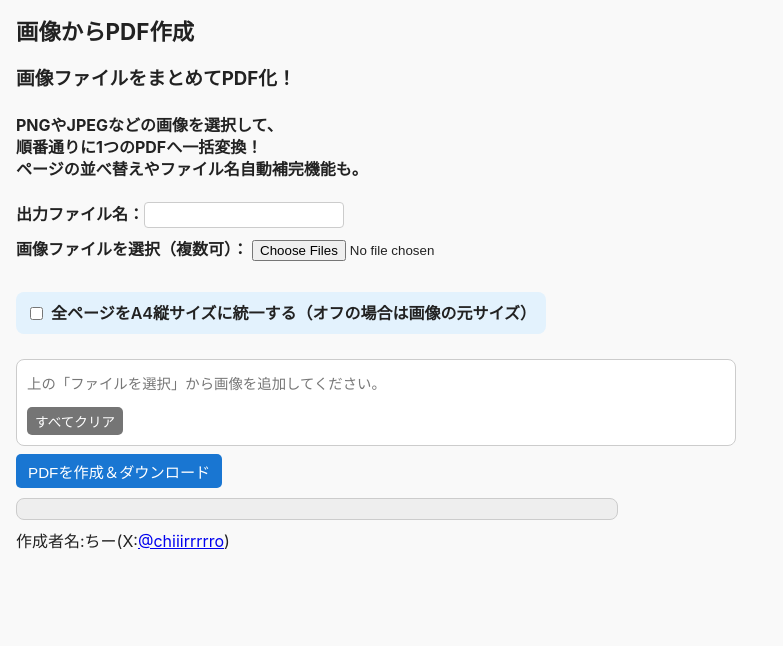
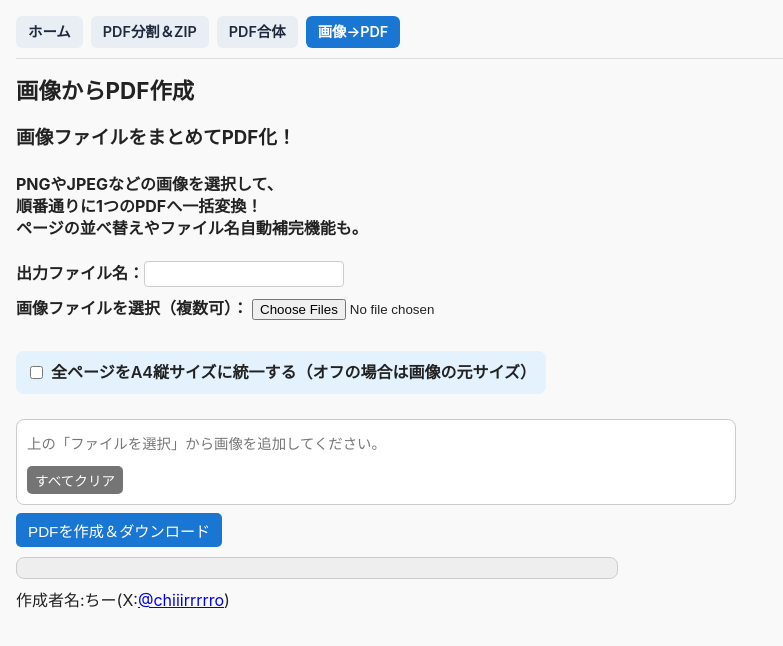
Before and after one commit to chiiirrrrro/PDF-tools, a plain HTML site: page img-to-pdf/index.html in a window 1280 px wide. Shown: the whole page, without its empty margins (0-783 px from the left). Drawn offline with Linux system fonts and the light colour scheme.

Commit message:
Add navigation links to index.html

```diff
--- a/img-to-pdf/index.html
+++ b/img-to-pdf/index.html
@@ -9,6 +9,12 @@
   <link rel="stylesheet" href="./img-to-pdf.css" />
 </head>
 <body>
+  <nav class="tool-nav">
+    <a href="../index.html">ホーム</a>
+    <a href="../splitter/index.html">PDF分割＆ZIP</a>
+    <a href="../merger/index.html">PDF合体</a>
+    <a href="./index.html" class="active">画像→PDF</a>
+  </nav>
   <h1>画像からPDF作成</h1>
   <h3>画像ファイルをまとめてPDF化！</h3>
   <h4>PNGやJPEGなどの画像を選択して、<br>
```
